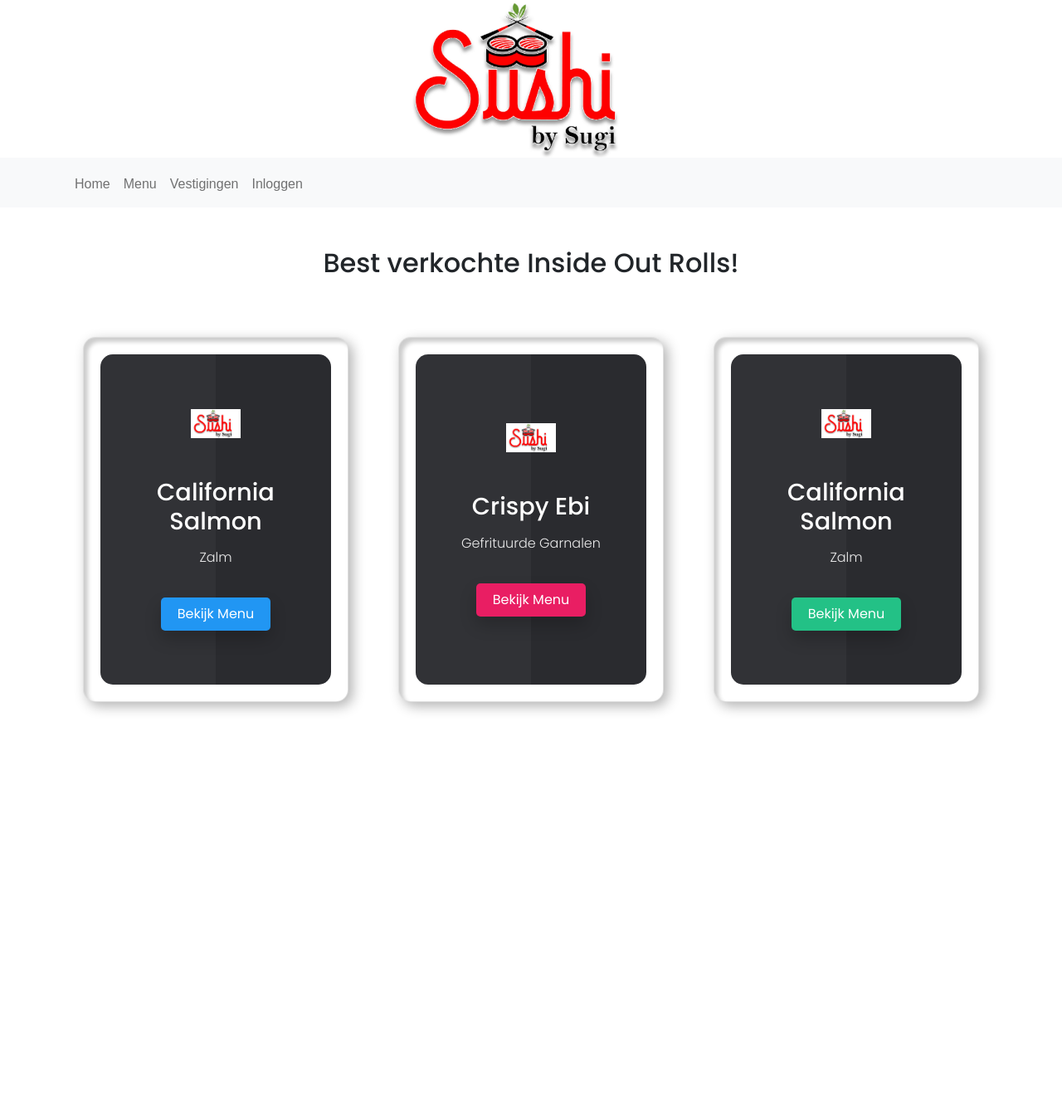
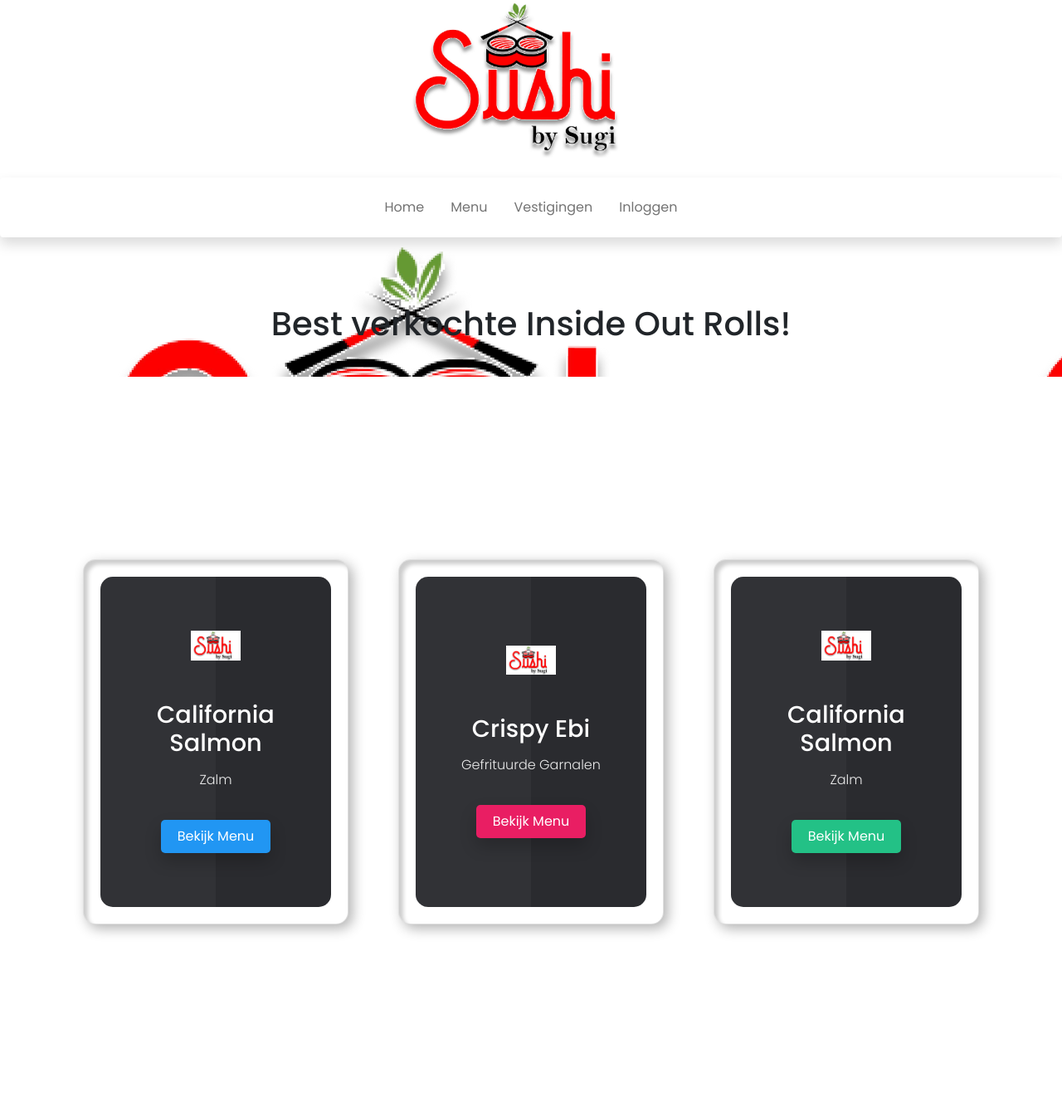
Before and after one commit to rowanamatkario1999/SushiBySugi, a Symfony app: template templates/homepage/index.html.twig in a window 1280 px wide. Shown: the whole page at 83% size. Before the commit the page ends 858 px from the top, so only its background shows below. Run offline with Twig, Linux system fonts and the light colour scheme; the template is opened without the code that fills it, so the values that code supplies are empty; some libraries are stand-ins or nearby versions; some web fonts are replaced.

Commit message:
fix design navbar css

```diff
--- a/public/css/base.css
+++ b/public/css/base.css
@@ -3,11 +3,20 @@
     height: auto;
 }
 
-.nav-link{
-    font-family: 'Montserrat', sans-serif;
-    text-align: center;
+.jumbotron{
+    background-color: #4e555b;
+    padding: 2em 0;
+    background-image: url("../image/logo2.png");
 }
-.jumbotron{
-    background-color: #00b3ee;
-    height: 20rem;
+.navbar-nav{
+    gap: 1rem;
 }
+
+.nav-link:hover{
+    color: #1b1e21;
+    text-decoration: underline;
+}
+
+footer{
+    margin-top: 200px;
+}
--- a/public/css/cards.css
+++ b/public/css/cards.css
@@ -11,7 +11,9 @@
     justify-content: center;
     align-items: center;
     display:flex;
-    margin: 40px 0;
+    margin: 40px 0 40px 0;
+    height: 100vh;
+    flex-wrap: wrap;
 }
 
 body .containerCards .card {
--- a/templates/base.html.twig
+++ b/templates/base.html.twig
@@ -26,20 +26,20 @@
                         </div>
                     </div>
                 <div>
-            <nav class="navbar navbar-expand-lg navbar-light bg-light">
+            <nav class="navbar navbar-expand-lg navbar-light bg-light mt-4 shadow p-3 bg-white rounded">
                 <button class="navbar-toggler" type="button" data-toggle="collapse" data-target="#navbarTogglerDemo01" aria-controls="navbarTogglerDemo01" aria-expanded="false" aria-label="Toggle navigation">
                     <span class="navbar-toggler-icon"></span>
                 </button>
                 <div class="container">
-                    <div class="collapse navbar-collapse" id="navbarTogglerDemo01">
-                        <ul class="navbar-nav mr-auto mt-2 mt-lg-1">
-                            <li class="nav-item active">
+                    <div class="collapse navbar-collapse justify-content-center " id="navbarTogglerDemo01">
+                        <ul class="navbar-nav">
+                            <li class="nav-item">
                                 <a class="nav-link" href={{ path('homepage') }}>Home</a>
                             </li>
-                            <li class="nav-item active">
+                            <li class="nav-item">
                                 <a class="nav-link" href={{ path('menu') }}>Menu</a>
                             </li>
-                            <li class="nav-item active">
+                            <li class="nav-item">
                                 <a class="nav-link" href={{ path('vestigingen') }}>Vestigingen</a>
                             </li>
                             <li class="nav-item">
@@ -57,6 +57,7 @@
             </div>
                 {% block body %}
             {% endblock %}
+
         {% endblock %}
         <script src="https://code.jquery.com/jquery-3.2.1.slim.min.js" integrity="sha384-KJ3o2DKtIkvYIK3UENzmM7KCkRr/rE9/Qpg6aAZGJwFDMVNA/GpGFF93hXpG5KkN" crossorigin="anonymous"></script>
         <script src="https://cdnjs.cloudflare.com/ajax/libs/popper.js/1.12.9/umd/popper.min.js" integrity="sha384-ApNbgh9B+Y1QKtv3Rn7W3mgPxhU9K/ScQsAP7hUibX39j7fakFPskvXusvfa0b4Q" crossorigin="anonymous"></script>
--- a/templates/homepage/index.html.twig
+++ b/templates/homepage/index.html.twig
@@ -10,7 +10,9 @@
     <meta charset="UTF-8">
 {% endblock %}
 {% block body %}
-    <h2 class="text-center mt-5">Best verkochte Inside Out Rolls!</h2>
+    <div class="jumbotron">
+        <h1 class="text-center mt-5 ">Best verkochte Inside Out Rolls!</h1>
+    </div>
     <div class="containerCards">
                     <div class="card">
                         <div class="box">
```
Also changed, not shown: templates/admin.base.html.twig (+17 -11 lines).
